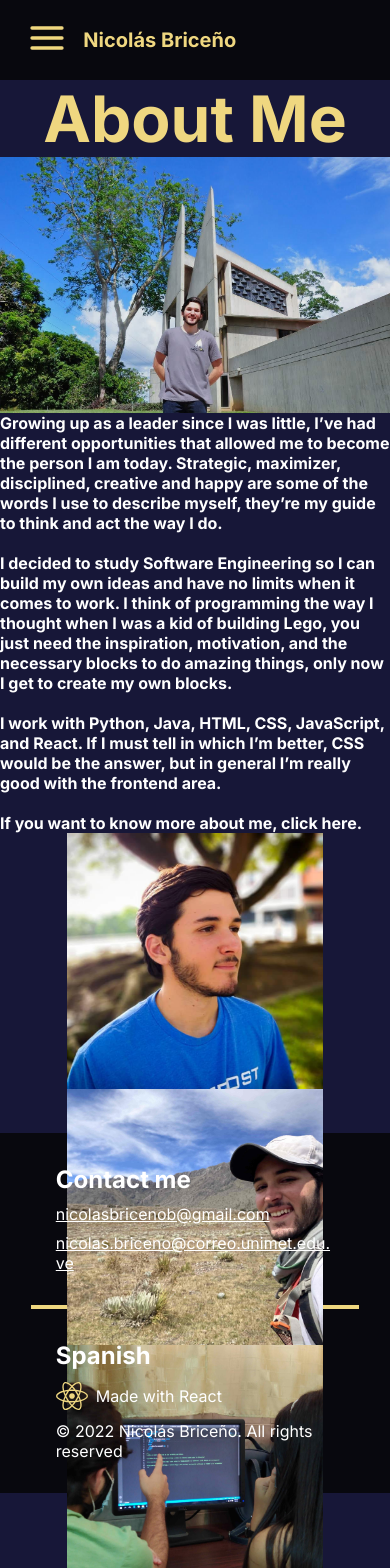
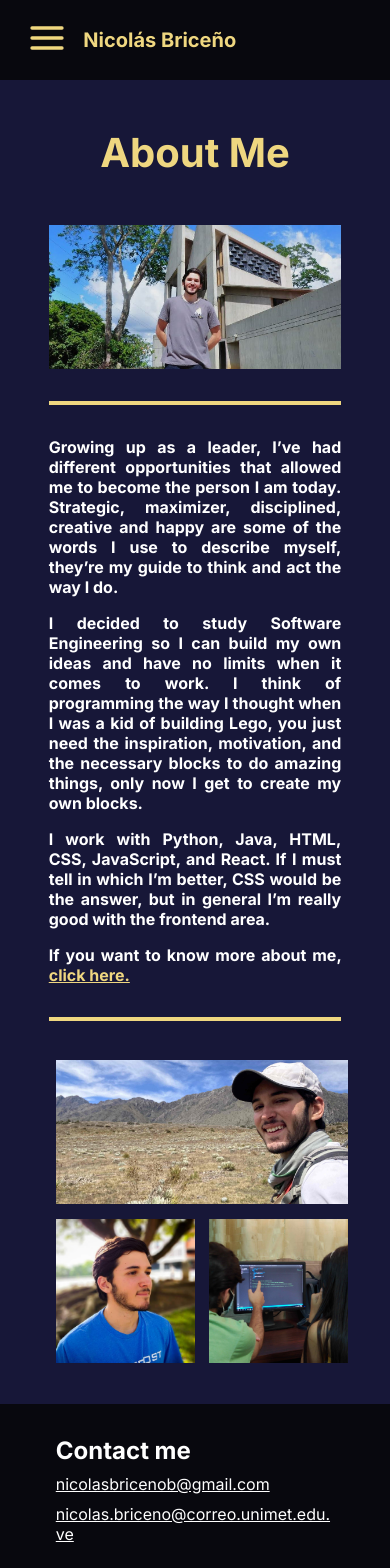
Before and after one commit to nicoabb/PortfolioPage, a React (Vite) app in the folder PortfolioPage/: page /About in a window 390 px wide. Shown: the top 1568 px of the page. Built offline with nearby package versions, Linux system fonts and the light colour scheme.

Commit message:
Ready about me

```diff
--- a/PortfolioPage/src/Components/About/AboutMe.jsx
+++ b/PortfolioPage/src/Components/About/AboutMe.jsx
@@ -21,7 +21,7 @@ const AboutMe = (props) => {
                 <img
                     src={props.img3}
                     alt="Imagen 2"
-                    className={styles.imgSquare}
+                    className={`${styles.imgSquare} ${styles.horizontalImg}`}
                 />
                 <img
                     src={props.img4}
--- a/PortfolioPage/src/Components/About/AboutMe.module.css
+++ b/PortfolioPage/src/Components/About/AboutMe.module.css
@@ -1,25 +1,42 @@
 .ASection {
-    max-width: 930px;
+    margin: auto;
+    max-width: 900px;
     display: flex;
     flex-direction: column;
 }
 
 .ASection h1 {
-    margin: auto;
-    font-size: 4rem;
+    margin: 4rem auto;
+    font-size: 8vw;
     color: var(--secondary-color);
 }
 
 .imgIntro {
     width: 100%;
-    height: 16rem;
+    height: 27vh;
     object-fit: cover;
-    max-height: 300px;
+    max-height: 200px;
+}
+
+.lines {
+    border: 2px solid var(--secondary-color);
+    width: 100%;
+    margin: 2rem auto;
 }
 
 .ASection p {
     color: var(--neutral-color);
     font-weight: bold;
+    margin-bottom: 1rem;
+    text-align: justify;
+}
+
+.ASection p a {
+    color: var(--secondary-color);
+}
+
+.ASection p:last-of-type {
+    margin-bottom: 0;
 }
 
 .imgContainer {
@@ -27,10 +44,69 @@
     flex-wrap: wrap;
     justify-content: space-evenly;
     max-height: 300px;
+    margin-bottom: 4rem;
 }
 
 .imgSquare {
-    width: 16rem;
-    height: 16rem;
+    width: 32%;
+    height: 25vh;
+    max-height: 200px;
     object-fit: cover;
 }
+
+@media screen and (max-width: 1024px) {
+    .ASection {
+        max-width: 75%;
+    }
+}
+
+@media screen and (min-width: 720px) {
+    .ASection h1 {
+        font-size: 64px;
+    }
+}
+
+@media screen and (max-width: 720px) {
+    .ASection h1 {
+        margin: 3rem auto;
+    }
+    .imgIntro {
+        height: 22vh;
+    }
+    .imgContainer {
+        margin-bottom: 3rem;
+    }
+}
+
+@media screen and (max-width: 480px) {
+    .ASection h1 {
+        font-size: 40px;
+    }
+    .imgIntro {
+        height: 9rem;
+    }
+    .imgContainer {
+        max-height: none;
+        display: grid;
+        grid-template-columns: repeat(2,50%);
+        grid-template-rows: repeat(2,50%);
+        gap: 5%;
+        padding: 2.5%;
+    }
+    .imgSquare {
+        height: 9rem;
+        width: 100%;
+    }
+    .imgSquare:first-of-type {
+        grid-column: 1;
+        grid-row: 2;
+    }
+    .horizontalImg {
+        grid-column: 1/3;
+        grid-row: 1;
+    }
+    .imgSquare:last-of-type {
+        grid-column: 2;
+        grid-row: 2;
+    }
+}
--- a/PortfolioPage/src/Pages/About.jsx
+++ b/PortfolioPage/src/Pages/About.jsx
@@ -11,28 +11,39 @@ const About = () => {
             title="About Me"
             img1={img1}
             aboutText={
-                <p>
-                    Growing up as a leader since I was little, I’ve had
-                    different opportunities that allowed me to become the person
-                    I am today. Strategic, maximizer, disciplined, creative and
-                    happy are some of the words I use to describe myself,
-                    they’re my guide to think and act the way I do.
-                    <br />
-                    <br />I decided to study Software Engineering so I can build
-                    my own ideas and have no limits when it comes to work. I
-                    think of programming the way I thought when I was a kid of
-                    building Lego, you just need the inspiration, motivation,
-                    and the necessary blocks to do amazing things, only now I
-                    get to create my own blocks.
-                    <br />
-                    <br />I work with Python, Java, HTML, CSS, JavaScript, and
-                    React. If I must tell in which I’m better, CSS would be the
-                    answer, but in general I’m really good with the frontend
-                    area.
-                    <br />
-                    <br />
-                    If you want to know more about me, click here.
-                </p>
+                <>
+                    <p>
+                        Growing up as a leader, I’ve had different opportunities
+                        that allowed me to become the person I am today.
+                        Strategic, maximizer, disciplined, creative and happy
+                        are some of the words I use to describe myself, they’re
+                        my guide to think and act the way I do.
+                    </p>
+                    <p>
+                        I decided to study Software Engineering so I can build
+                        my own ideas and have no limits when it comes to work. I
+                        think of programming the way I thought when I was a kid
+                        of building Lego, you just need the inspiration,
+                        motivation, and the necessary blocks to do amazing
+                        things, only now I get to create my own blocks.
+                    </p>
+                    <p>
+                        I work with Python, Java, HTML, CSS, JavaScript, and
+                        React. If I must tell in which I’m better, CSS would be
+                        the answer, but in general I’m really good with the
+                        frontend area.
+                    </p>
+                    <p>
+                        If you want to know more about me,{" "}
+                        <a
+                            href="https://linkedin.com/in/nicoabb"
+                            target="_blank"
+                            rel="noopener noreferrer"
+                        >
+                            click here.
+                        </a>
+                    </p>
+                </>
             }
             img2={img2}
             img3={img3}
```
Also changed, not shown: PortfolioPage/src/Img/about1.jpg.
